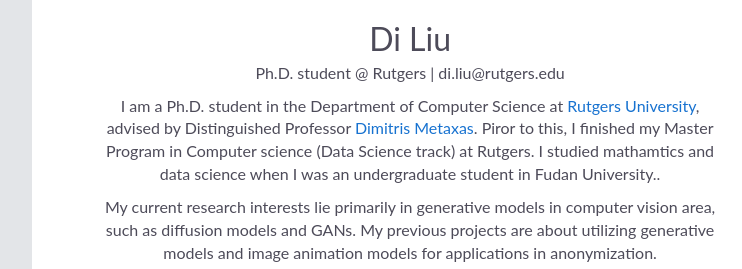
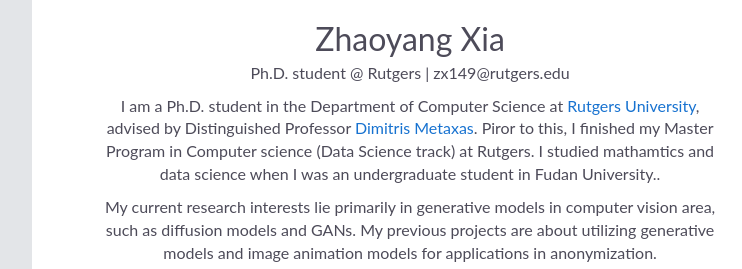
Before and after one commit to Jeffery9707/Jeffery9707.github.io, a plain HTML site: page index.html in a window 1280 px wide. Shown: the top 269 px of the page, 96-838 px from the left. Drawn offline with nearby package versions, Linux system fonts and the light colour scheme.

Commit message:
Update index.html

```diff
--- a/index.html
+++ b/index.html
@@ -22,7 +22,7 @@
         <tr>
           <td width="70%" valign="top">
 
-            <p align="center"><font size="6px">Di Liu</font><br>Ph.D. student @ Rutgers | di.liu@rutgers.edu</p>
+            <p align="center"><font size="6px">Zhaoyang Xia</font><br>Ph.D. student @ Rutgers | zx149@rutgers.edu</p>
 
             <p>I am a Ph.D. student in the Department of Computer Science at <a href="https://www.cs.rutgers.edu/">Rutgers University</a>, advised by Distinguished Professor <a href="https://scholar.google.com/citations?user=a7VNhCIAAAAJ&hl=en&oi=ao">Dimitris Metaxas</a>. Piror to this, I finished my Master Program in Computer science (Data Science track) at Rutgers. I studied mathamtics and data science when I was an undergraduate student in Fudan University.</a>.
 
```
